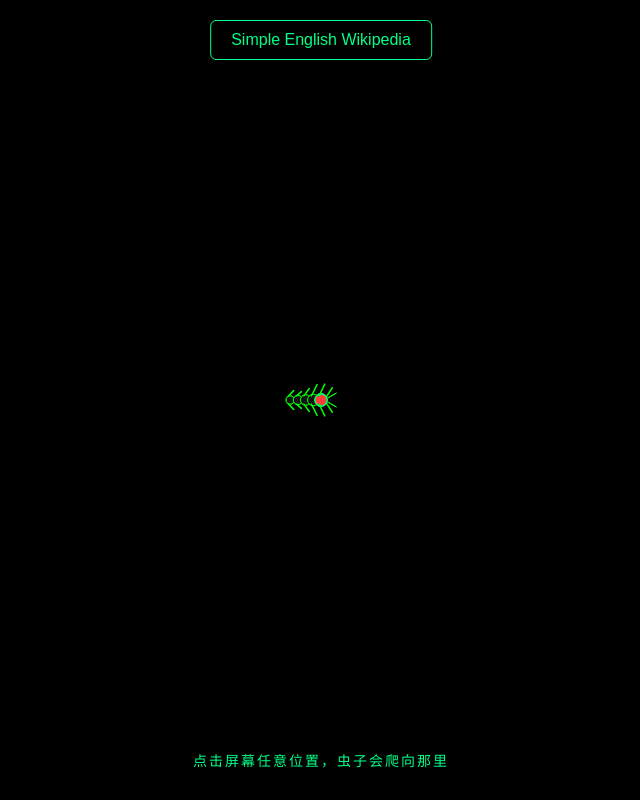
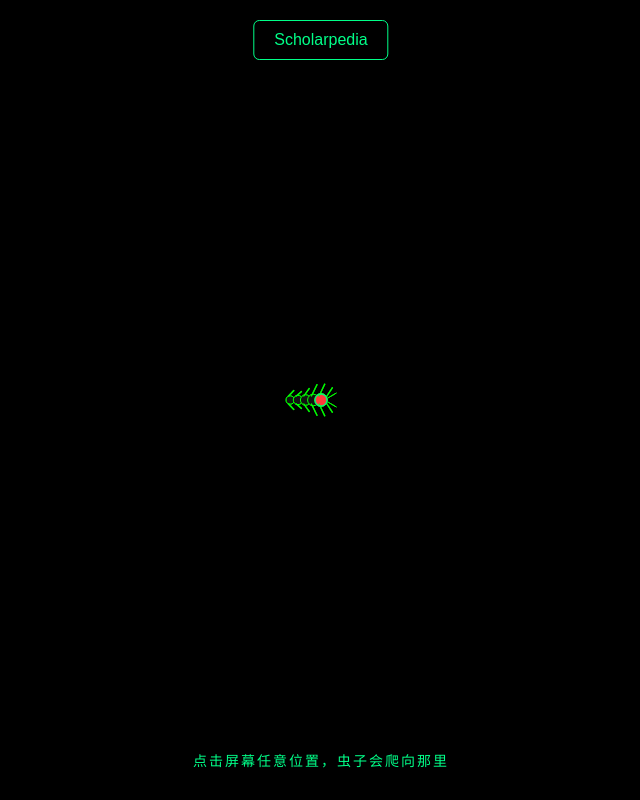
Before and after one commit to zyxwanyu0722-sketch/eag-shorts, a plain HTML site: page index.html in a window 1280 px wide. Shown: the whole page, without its empty margins (319-959 px from the left). Drawn offline with Linux system fonts and the light colour scheme.

Commit message:
更新 index.html

```diff
--- a/index.html
+++ b/index.html
@@ -3,14 +3,13 @@
 <head>
 <meta charset="UTF-8" />
 <meta name="viewport" content="width=device-width, initial-scale=1.0" />
-<title>虫子跟随点击</title>
+<title>爬虫可视化</title>
 <style>
   * {
     margin: 0;
     padding: 0;
     box-sizing: border-box;
   }
-
   body {
     background: #000;
     overflow: hidden;
@@ -46,7 +45,6 @@
     letter-spacing: 2px;
     pointer-events: none;
   }
-
   canvas {
     display: block;
     position: fixed;
@@ -57,14 +55,13 @@
 </style>
 </head>
 <body>
-<a class="link-btn" href="https://simple.wikipedia.org" target="_blank">Simple English Wikipedia</a>
+<a class="link-btn" href="https://scholarpedia.org" target="_blank">Scholarpedia</a>
 <div id="tip">点击屏幕任意位置，虫子会爬向那里</div>
 <canvas id="game"></canvas>
 
 <script>
 const canvas = document.getElementById("game");
 const ctx = canvas.getContext("2d");
-
 let W, H;
 function resize() {
   W = canvas.width = window.innerWidth;
@@ -73,7 +70,6 @@ function resize() {
 resize();
 window.addEventListener("resize", resize);
 
-// 虫子本体
 const bug = {
   x: 0,
   y: 0,
@@ -85,7 +81,6 @@ const bug = {
   legPhase: 0,
   size: 14
 };
-
 bug.x = W / 2;
 bug.y = H / 2;
 bug.targetX = bug.x;
@@ -95,7 +90,6 @@ window.addEventListener("click", (e) => {
   bug.targetX = e.clientX;
   bug.targetY = e.clientY;
 });
-
 window.addEventListener("touchstart", (e) => {
   const t = e.touches[0];
   bug.targetX = t.clientX;
@@ -106,7 +100,6 @@ function drawBug() {
   const dx = bug.targetX - bug.x;
   const dy = bug.targetY - bug.y;
   const dist = Math.hypot(dx, dy);
-
   if (dist > 1) {
     const targetAngle = Math.atan2(dy, dx);
     let diff = targetAngle - bug.angle;
@@ -114,19 +107,15 @@ function drawBug() {
     while (diff < -Math.PI) diff += Math.PI * 2;
     bug.angle += diff * bug.turnSpeed;
   }
-
   if (dist > 2) {
     bug.x += Math.cos(bug.angle) * bug.speed;
     bug.y += Math.sin(bug.angle) * bug.speed;
     bug.legPhase += 0.35;
   }
-
   ctx.save();
   ctx.translate(bug.x, bug.y);
   ctx.rotate(bug.angle);
-
   const s = bug.size;
-
   for (let i = 4; i >= 0; i--) {
     ctx.beginPath();
     ctx.arc(-i * s * 0.55, 0, s * (0.45 - i * 0.04), 0, Math.PI * 2);
@@ -136,25 +125,21 @@ function drawBug() {
     ctx.lineWidth = 1;
     ctx.stroke();
   }
-
   const legCount = 6;
   for (let i = 0; i < legCount; i++) {
     const segX = -i * s * 0.55 + s * 0.4;
     const swing = Math.sin(bug.legPhase + i * 1.1) * 4;
-
     ctx.beginPath();
     ctx.moveTo(segX, s * 0.25);
     ctx.lineTo(segX + 6, s * 0.9 + swing);
     ctx.strokeStyle = "#0f0";
     ctx.lineWidth = 1.2;
     ctx.stroke();
-
     ctx.beginPath();
     ctx.moveTo(segX, -s * 0.25);
     ctx.lineTo(segX + 6, -s * 0.9 - swing);
     ctx.stroke();
   }
-
   ctx.beginPath();
   ctx.moveTo(s * 0.5, s * 0.15);
   ctx.lineTo(s * 1.1, s * 0.5);
@@ -163,26 +148,20 @@ function drawBug() {
   ctx.strokeStyle = "#0f0";
   ctx.lineWidth = 1;
   ctx.stroke();
-
   ctx.restore();
-
   ctx.beginPath();
   ctx.arc(bug.targetX, bug.targetY, 6, 0, Math.PI * 2);
   ctx.strokeStyle = "rgba(0, 255, 136, 0.8)";
   ctx.lineWidth = 1.5;
   ctx.stroke();
 }
-
 function loop() {
   ctx.fillStyle = "rgba(0, 0, 0, 0.35)";
   ctx.fillRect(0, 0, W, H);
-
   drawBug();
   requestAnimationFrame(loop);
 }
-
 loop();
 </script>
-
 </body>
 </html>
```
